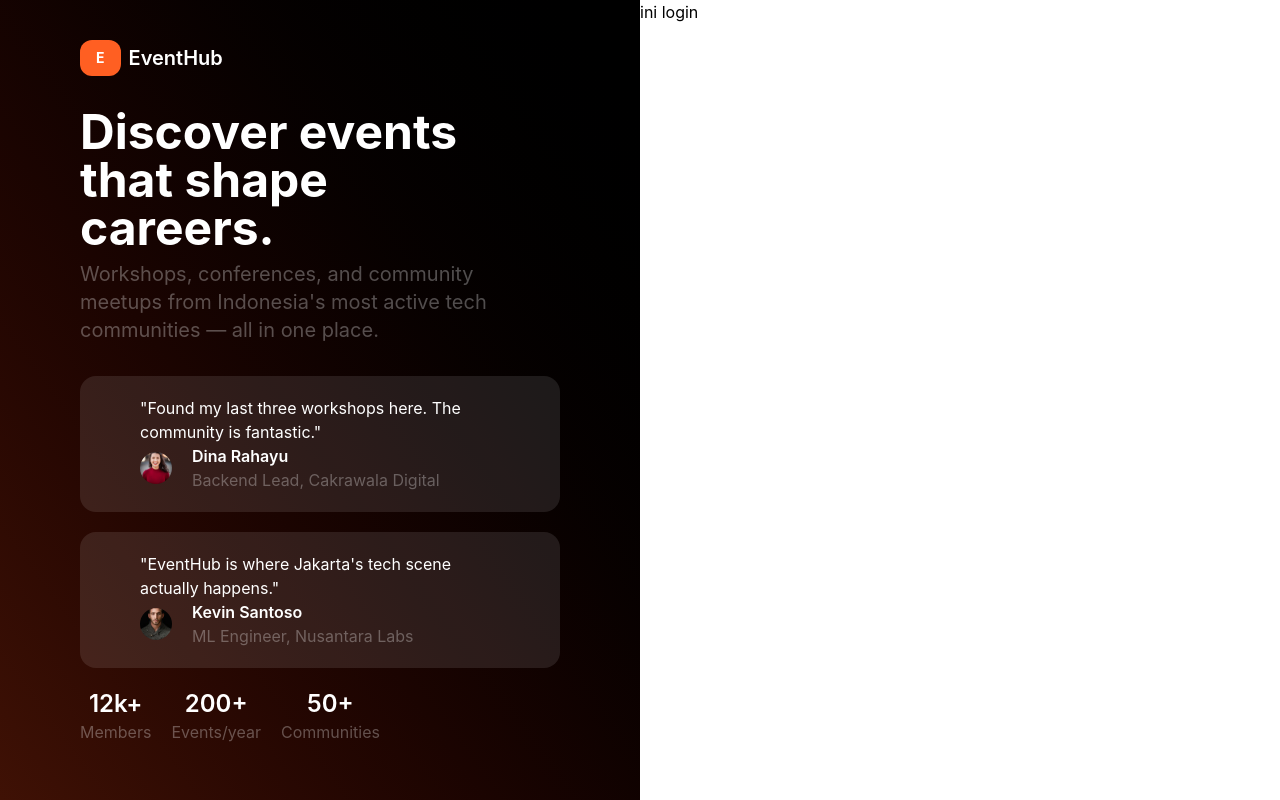
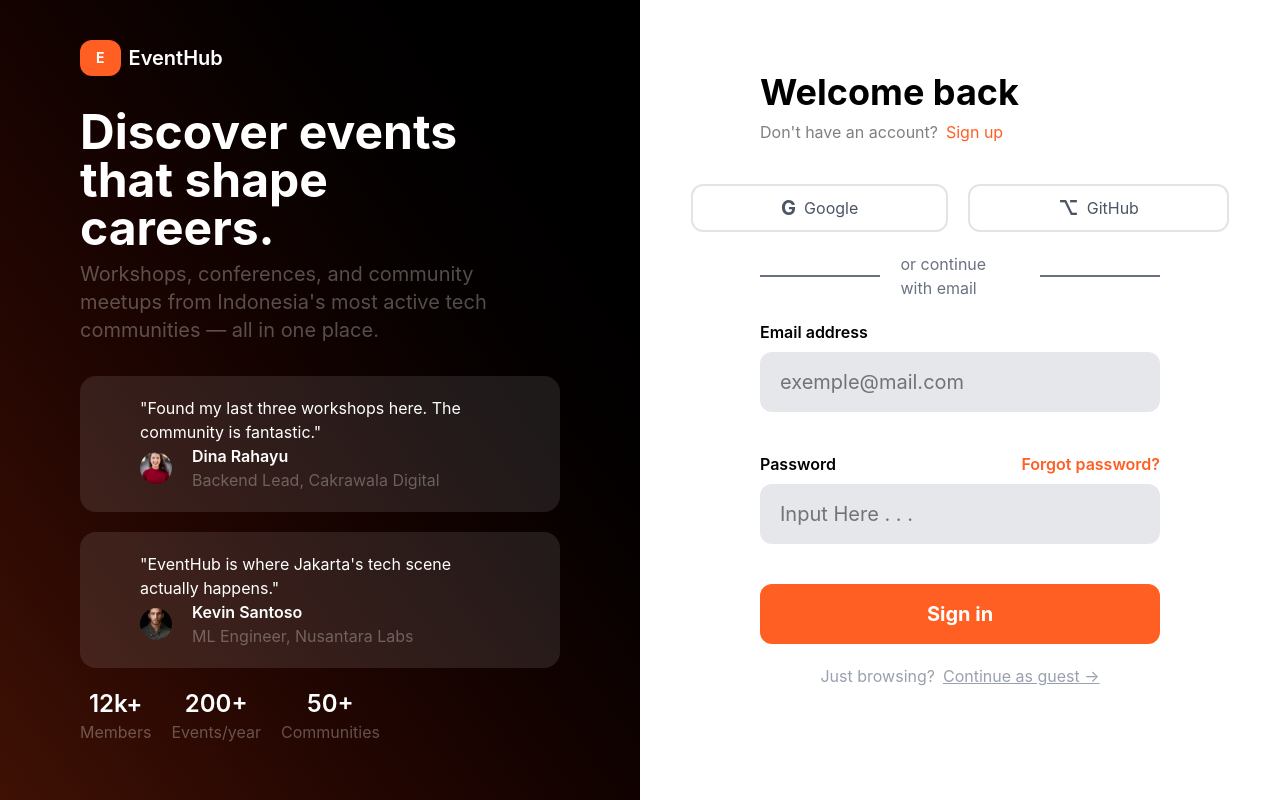
Before and after one commit to fatawaimamalmuftin/eventhub, a React (Vite) app: page /auth/login in a window 1280 px wide. Built offline with nearby package versions, Linux system fonts and the light colour scheme.

Commit message:
feat: finish slice Ui auth sesion

```diff
--- a/src/components/layouts/AuthLayout.jsx
+++ b/src/components/layouts/AuthLayout.jsx
@@ -4,9 +4,11 @@ import SideBarAuth from "../SideBarAuth"
 export default function AuthLayout() {
   return (
     <>
-      <main className="grid grid-cols-2 h-screen w-screen">
+      <main className="grid grid-cols-2 h-screen w-screen overflow-hidden">
         <SideBarAuth/>
+        <section className="h-screen overflow-y-auto">
         <Outlet/>
+        </section>
       </main>
     </>
   )
--- a/src/pages/auth/Forgot.jsx
+++ b/src/pages/auth/Forgot.jsx
@@ -1,8 +1,26 @@
 
 export default function Forgot() {
   return (
-    <main className="w-screen h-screen">
-      <h1>ini forgot</h1>
+    <main className="flex flex-col gap-2 py-10 px-30">
+      <div>
+        <div className="text-4xl font-bold mb-2">Reset your password</div>
+        <div className="text-black/50 mb-5 flex items-center gap-2">
+          Enter your email and we'll send a link.
+        </div>
+      </div>
+
+      <form className="flex flex-col gap-2">
+
+        <label className="flex flex-col gap-2 font-semibold">
+          Email address
+          <input type="email" className="text-xl px-5 py-4 font-normal outline-white bg-gray-200 rounded-xl" placeholder="exemple@mail.com"/>
+        </label>
+        <p id="errEmail" className="text-xl h-6 font-medium text-red-400"></p>
+        {/* Email is required */}
+
+        <button className="btnBordColor w-full hover:bg-green-600 font-bold py-4 text-xl">Send reset link</button>
+      </form>
+
     </main>
   )
 }
--- a/src/pages/auth/Login.jsx
+++ b/src/pages/auth/Login.jsx
@@ -1,8 +1,64 @@
+import { Link } from "react-router"
 
 export default function Login() {
   return (
-    <main className="">
-      <h1>ini login</h1>
+    <main className="flex flex-col gap-5 py-18 px-30">
+      <div>
+        <div className="text-4xl font-bold mb-2">Welcome back</div>
+        <div className="text-black/50 mb-5 flex items-center gap-2">Don't have an account?
+          <Link className="text-orangeFigma" to={'/auth/registration'}>
+          Sign up
+          </Link>
+        </div>
+      </div>
+
+      <div className="veryCenter gap-5 text-gray-600">
+        <div className="veryCenter gap-2 myBorder px-22">
+          <div className="text-xl font-bold">G</div>
+          <div>Google</div>
+        </div>
+
+        <div className="veryCenter gap-2 myBorder px-22">
+          <div className="text-xl font-bold">⌥</div>
+          <div>GitHub</div>
+        </div>
+      </div>
+
+      <div className="veryCenter w-full gap-5 text-gray-500">
+        <div className="border w-full"></div>
+        <div className="w-full">or continue with email</div>
+        <div className="border w-full"></div>
+      </div>
+
+      <form className="flex flex-col gap-2">
+        <label className="flex flex-col gap-2 font-semibold">
+          Email address
+          <input type="email" className="text-xl px-5 py-4 font-normal outline-white bg-gray-200 rounded-xl" placeholder="exemple@mail.com"/>
+        </label>
+        <p id="errEmail" className="text-xl h-6 font-medium text-red-400"></p>
+        {/* Email is required */}
+
+        <label className="flex flex-col gap-2">
+          <div className="flex justify-between">
+            <span className="font-semibold">Password</span>
+            <Link to={'/auth/forgotPassword'} className="text-orangeFigma font-semibold hover:text-green-500">
+              Forgot password?
+            </Link>
+          </div>
+          <input type="password" className="text-xl px-5 py-4 outline-white bg-gray-200 rounded-xl" placeholder="Input Here . . ."/>
+        </label>
+        <p id="errPass" className="text-xl h-6 font-medium text-red-400"></p>
+        {/* Password is required */}
+
+        <button className="btnBordColor w-full hover:bg-green-600 font-bold py-4 text-xl">Sign in</button>
+      </form>
+
+      <div className="veryCenter text-gray-400 gap-2">
+        Just browsing?
+        <Link to={'/'}>
+        <span className="underline hover:text-orangeFigma">Continue as guest →</span>
+        </Link>
+      </div>
     </main>
   )
 }
--- a/src/pages/auth/Regis.jsx
+++ b/src/pages/auth/Regis.jsx
@@ -1,8 +1,82 @@
+import { Link } from "react-router"
 
 export default function Regis() {
   return (
-    <main className="w-screen h-screen">
-      <h1>ini regis</h1>
+    <main className="flex flex-col gap-2 py-10 px-30">
+      <div>
+        <div className="text-4xl font-bold mb-2">Create your account</div>
+        <div className="text-black/50 mb-5 flex items-center gap-2">Already have an account?
+          <Link className="text-orangeFigma" to={'/auth/login'}>
+          Sign in
+          </Link>
+        </div>
+      </div>
+
+      <div className="veryCenter gap-5 text-gray-600">
+        <div className="veryCenter gap-2 myBorder px-22">
+          <div className="text-xl font-bold">G</div>
+          <div>Google</div>
+        </div>
+
+        <div className="veryCenter gap-2 myBorder px-22">
+          <div className="text-xl font-bold">⌥</div>
+          <div>GitHub</div>
+        </div>
+      </div>
+
+      <div className="veryCenter w-full gap-5 text-gray-500">
+        <div className="border w-full"></div>
+        <div className="w-full">or continue with email</div>
+        <div className="border w-full"></div>
+      </div>
+
+      <form className="flex flex-col gap-2">
+        <label className="flex flex-col gap-2 font-semibold">
+          Full name
+          <input type="text" className="text-xl px-5 py-4 font-normal outline-white bg-gray-200 rounded-xl" placeholder="exemple name"/>
+        </label>
+        <p id="errName" className="text-xl h-6 font-medium text-red-400"></p>
+        {/* Email is required */}
+
+        <label className="flex flex-col gap-2 font-semibold">
+          Email address
+          <input type="email" className="text-xl px-5 py-4 font-normal outline-white bg-gray-200 rounded-xl" placeholder="exemple@mail.com"/>
+        </label>
+        <p id="errEmail" className="text-xl h-6 font-medium text-red-400"></p>
+        {/* Email is required */}
+
+        <label className="flex flex-col gap-2 font-semibold">
+              Password
+          <input type="password" className="font-normal text-xl px-5 py-4 outline-white bg-gray-200 rounded-xl" placeholder="At least 8 characters"/>
+        </label>
+        <p id="errPass" className="text-xl h-6 font-medium text-red-400"></p>
+        {/* Password is required */}
+
+        <label className="flex flex-col gap-2 font-semibold">
+              Confirm Password
+          <input type="password" className="font-normal text-xl px-5 py-4 outline-white bg-gray-200 rounded-xl" placeholder="Re-enter your password"/>
+        </label>
+        <p id="errPass" className="text-xl h-6 font-medium text-red-400"></p>
+        {/* Password is required */}
+
+        <label className="flex gap-2">
+          <input type="checkbox" className="text-xl px-5 py-4 outline-white bg-gray-200 rounded-xl" placeholder="Re-enter your password"/>
+              <span>
+                I agree to the <Link className="text-orangeFigma">Terms of Service</Link> and <Link className="text-orangeFigma">Privacy Policy</Link>
+              </span>
+        </label>
+        <p id="errPass" className="text-xl h-6 font-medium text-red-400"></p>
+        {/* Password is required */}
+
+        <button className="btnBordColor w-full hover:bg-green-600 font-bold py-4 text-xl">Sign in</button>
+      </form>
+
+      <div className="veryCenter text-gray-400 gap-2">
+        Just browsing?
+        <Link to={'/'}>
+        <span className="underline hover:text-orangeFigma">Continue as guest →</span>
+        </Link>
+      </div>
     </main>
   )
 }
```
